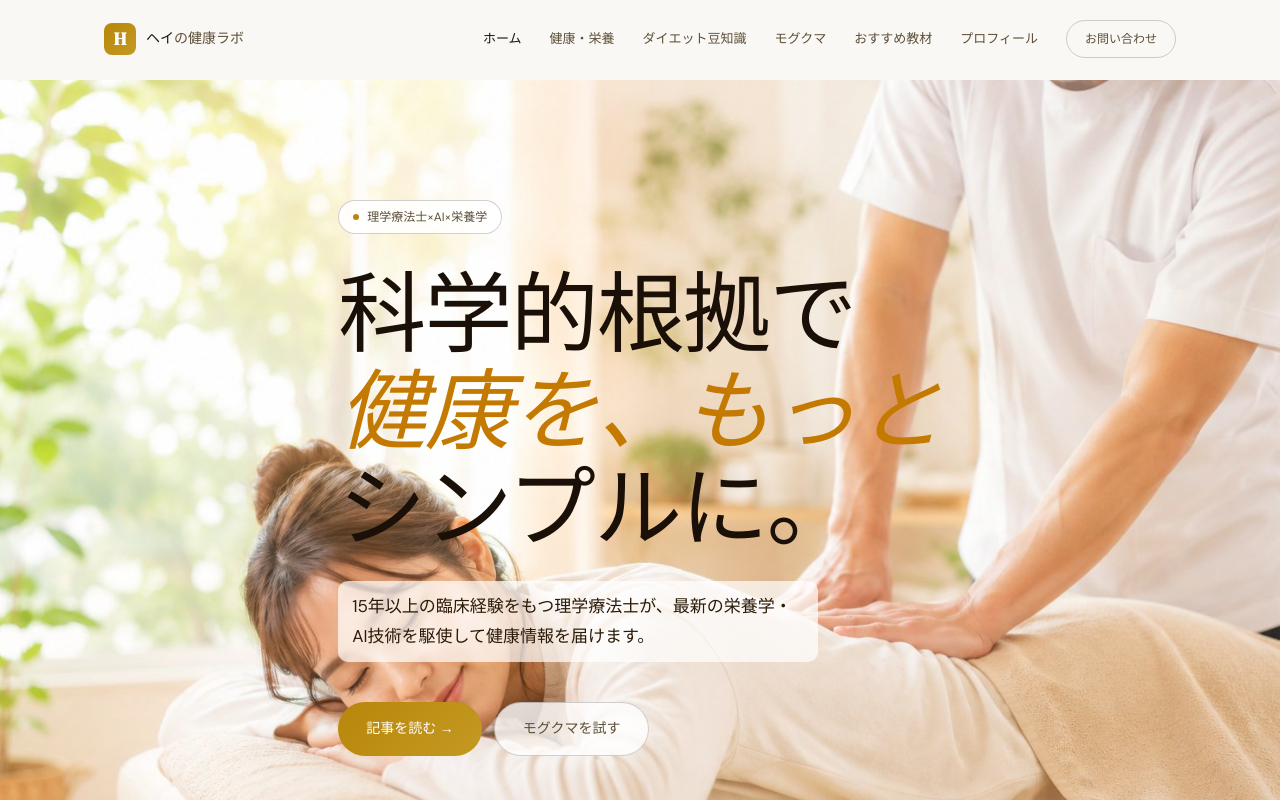
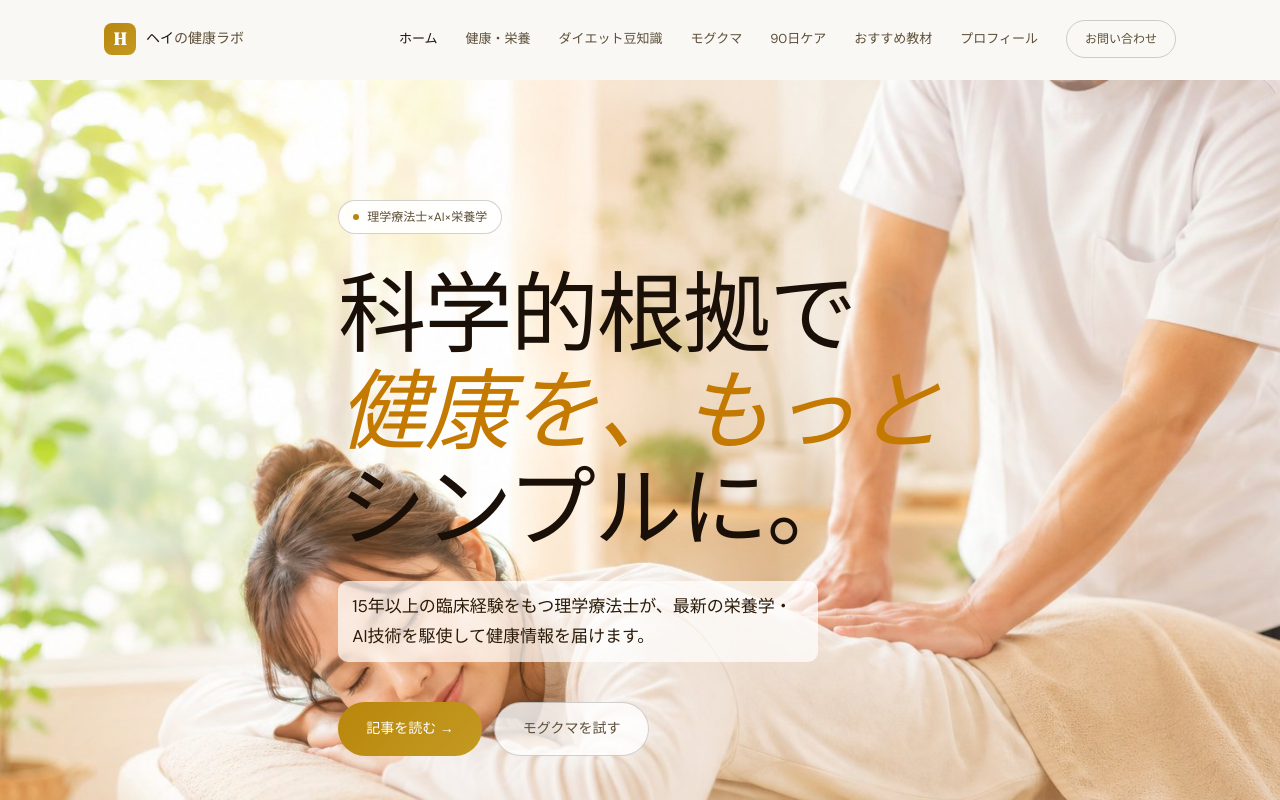
Before and after one commit to heiogawa-create/hei-brand-site, a React (Vite) app: page / in a window 1280 px wide. Shown: the top 800 px of the page. Built offline with nearby package versions, Linux system fonts and the light colour scheme.

Commit message:
ヘッダーのモグクマ隣に90日ケアを追加

```diff
--- a/src/components/Header.jsx
+++ b/src/components/Header.jsx
@@ -1,7 +1,7 @@
-import{useState,useEffect}from 'react'
-import{Link,useLocation}from 'react-router-dom'
+import{useState,useEffect}from'react'
+import{Link,useLocation}from'react-router-dom'
 import'./Header.css'
-const NAV=[{to:'/',label:'ホーム'},{to:'/health',label:'健康・栄養'},{to:'/ai',label:'ダイエット豆知識'},{to:'/mogukuma',label:'モグクマ'},{to:'/resources',label:'おすすめ教材'},{to:'/about',label:'プロフィール'}]
+const NAV=[{to:'/',label:'ホーム'},{to:'/health',label:'健康・栄養'},{to:'/ai',label:'ダイエット豆知識'},{to:'/mogukuma',label:'モグクマ'},{to:'/rehacare-90',label:'90日ケア'},{to:'/resources',label:'おすすめ教材'},{to:'/about',label:'プロフィール'}]
 export default function Header(){
 const[scrolled,setScrolled]=useState(false)
 const[open,setOpen]=useState(false)
```
